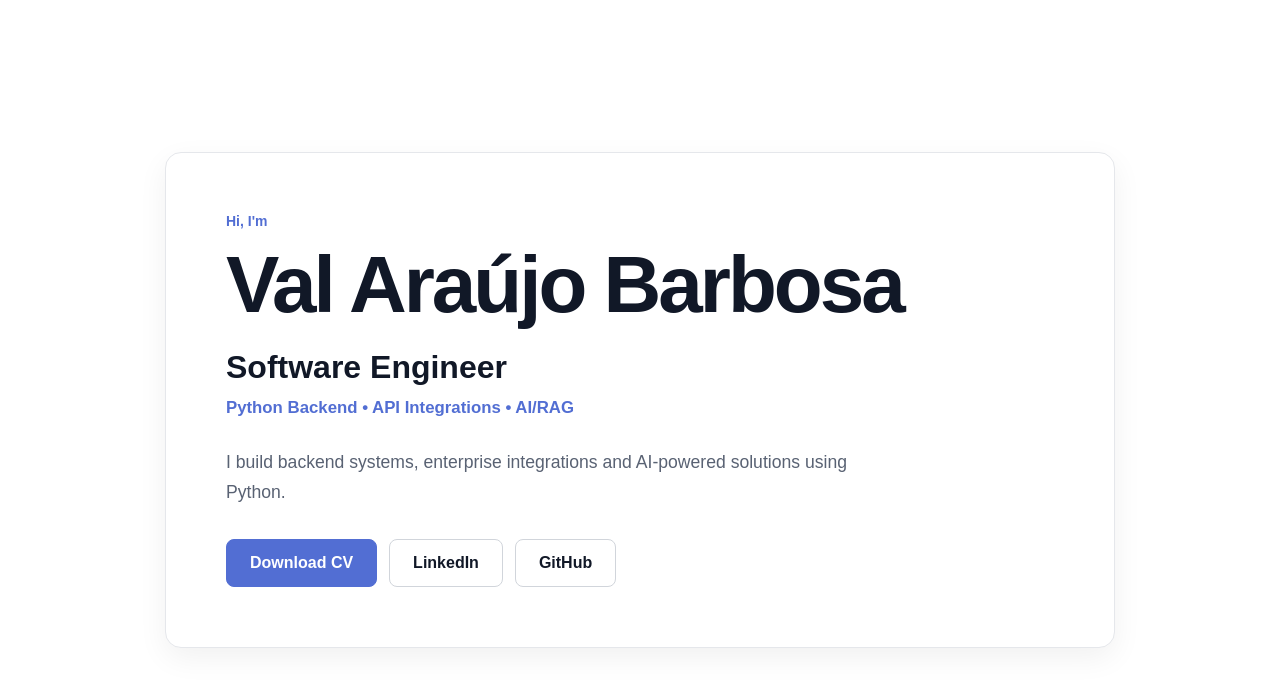
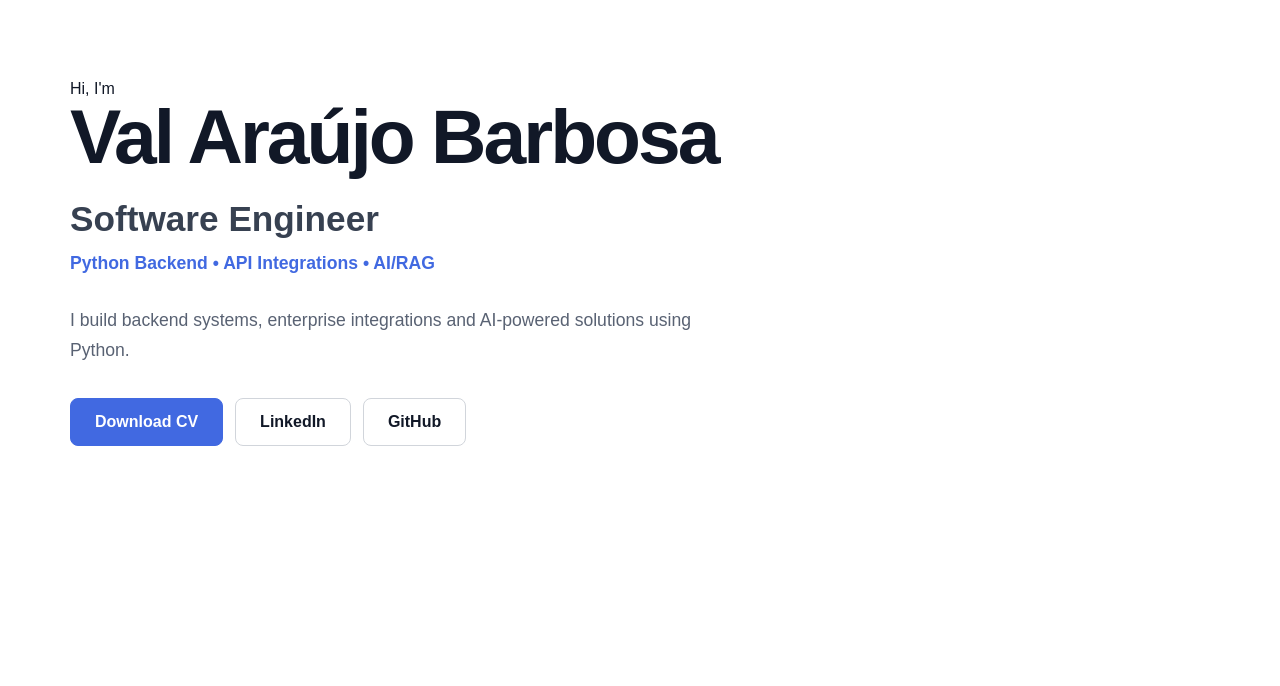
Before and after one commit to Val2021/portfolio, a plain HTML site: page index.html in a window 1280 px wide. Drawn offline with Linux system fonts and the light colour scheme.

Commit message:
Refactor CSS styles for layout and design improvements
Updated styles for various elements including card, headings, and buttons. Adjusted padding, margins, and colors for improved layout and design.

```diff
--- a/style.css
+++ b/style.css
@@ -9,64 +9,53 @@ body {
     background: #ffffff;
     color: #111827;
     font-family: Arial, Helvetica, sans-serif;
+}
 
-    display: flex;
-    justify-content: center;
-    align-items: center;
-
-    padding: 30px;
-}
+/* MAIN CONTENT */
 
 .card {
     width: 100%;
-    max-width: 950px;
+    max-width: 1000px;
 
-    padding: 60px;
-
-    border: 1px solid #e5e7eb;
-    border-radius: 16px;
-
-    background: #ffffff;
-
-    box-shadow:
-        0 10px 30px rgba(0, 0, 0, 0.06);
-}
-
-.intro {
-    color: #526ed3;
-    font-size: 14px;
-    font-weight: 600;
-    margin-bottom: 14px;
+    /* recuo superior e esquerdo */
+    padding: 80px 70px;
 }
 
 h1 {
-    font-size: clamp(3rem, 7vw, 5rem);
-    line-height: 1.05;
+    font-size: clamp(3rem, 6vw, 5.5rem);
+    line-height: 1;
     letter-spacing: -3px;
-    margin-bottom: 22px;
+
+    margin-bottom: 24px;
+
+    color: #111827;
 }
 
 h2 {
-    font-size: 2rem;
-    margin-bottom: 12px;
+    font-size: 2.2rem;
+    margin-bottom: 14px;
+    color: #374151;
 }
 
 .specialties {
-    color: #526ed3;
+    color: #4169e1;
     font-weight: 600;
-    font-size: 1.05rem;
+    font-size: 1.1rem;
 }
 
 .description {
     color: #596273;
+
     font-size: 1.1rem;
     line-height: 1.7;
 
-    max-width: 650px;
+    max-width: 680px;
 
-    margin-top: 30px;
+    margin-top: 32px;
     margin-bottom: 32px;
 }
+
+/* BUTTONS */
 
 .buttons {
     display: flex;
@@ -77,7 +66,7 @@ h2 {
 .buttons a {
     display: inline-block;
 
-    padding: 14px 23px;
+    padding: 14px 24px;
 
     border-radius: 8px;
 
@@ -88,19 +77,20 @@ h2 {
 }
 
 .primary-button {
-    background: #526ed3;
-    color: white;
-    border: 1px solid #526ed3;
+    background: #4169e1;
+    color: #ffffff;
+    border: 1px solid #4169e1;
 }
 
 .primary-button:hover {
-    background: #4059b7;
+    background: #3154c6;
     transform: translateY(-1px);
 }
 
 .secondary-button {
+    background: #ffffff;
     color: #111827;
-    background: white;
+
     border: 1px solid #d1d5db;
 }
 
@@ -109,14 +99,12 @@ h2 {
     border-color: #9ca3af;
 }
 
+/* MOBILE */
+
 @media (max-width: 600px) {
 
-    body {
-        padding: 18px;
-    }
-
     .card {
-        padding: 35px 25px;
+        padding: 45px 25px;
     }
 
     h1 {
@@ -128,11 +116,17 @@ h2 {
         font-size: 1.6rem;
     }
 
+    .specialties {
+        line-height: 1.6;
+    }
+
     .buttons {
         flex-direction: column;
+        align-items: flex-start;
     }
 
     .buttons a {
+        min-width: 150px;
         text-align: center;
     }
 }
```
